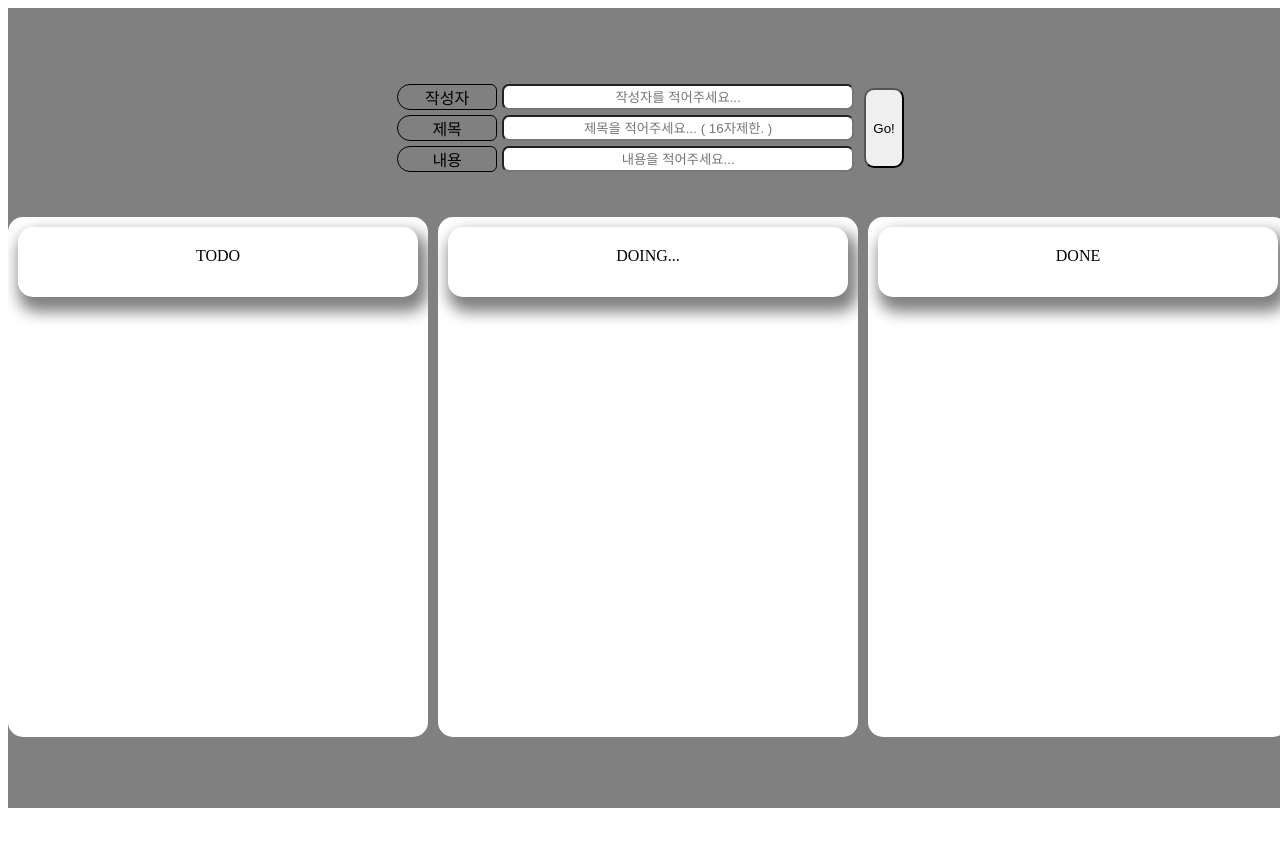
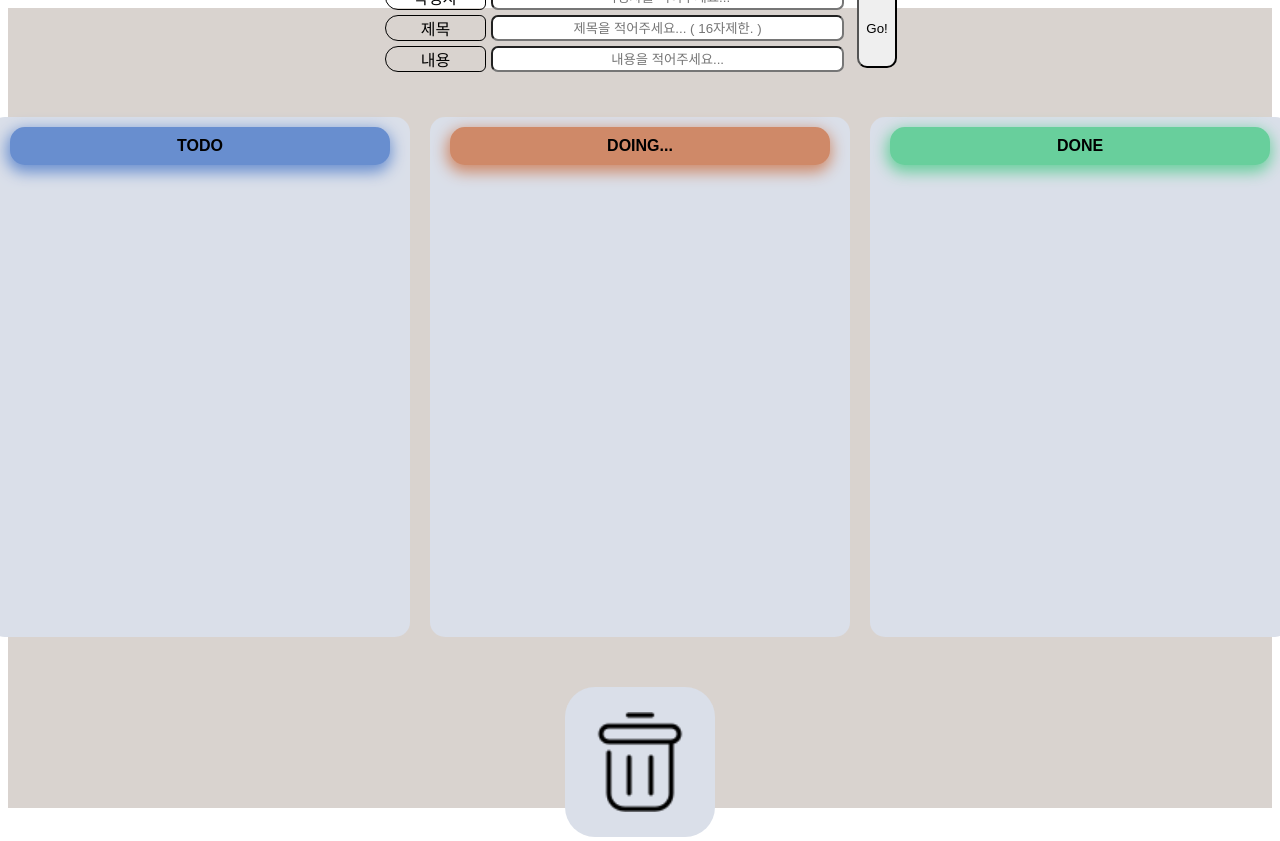
Before and after one commit to ParkBig/team-project-bukket, a React (Create React App) app: page /todoList in a window 1280 px wide. Before the commit the page ends 816 px from the top, so only its background shows below. Built offline with nearby package versions, Linux system fonts and the light colour scheme.

Commit message:
22년 10월 15일 한일 : 많음 할일 : 상세페이지

```diff
--- a/src/components/GotoList.js
+++ b/src/components/GotoList.js
@@ -27,7 +27,7 @@ const GotoList = () => {
             <Button>
                 <Link to={"/todoList"} style={{textDecoration:"none"}}>
                     <Title>
-                        Start My Goal
+                        We' ll
                     </Title>
                 </Link>
             </Button>
--- a/src/components/TodoDragDrop.js
+++ b/src/components/TodoDragDrop.js
@@ -4,22 +4,22 @@ import { useSelector, useDispatch } from "react-redux";
 import TodoDraggable from "./TodoDraggable";
 import Form from "./Form";
 import { deleteValue, insertValue } from "../store/modules/toDoList";
+import trashImg from "../img/icons8-trash-64.png"
 
 const Wrap = styled.div`
     display: flex;
-    width: 100vw;
     margin: 0 auto;
     justify-content: center;
     align-items: center;
     height: 100vh;
-    background-color: gray;
+    background-color: rgba(168, 153, 143, 0.43);
 `;
 const Boards = styled.div`
     display: flex;
     justify-content: center;
     align-items: flex-start;
     width: 100%;
-    gap: 10px;
+    gap: 20px;
 `;
 const UpperDroppable = styled.div`
     width: 400px;
@@ -28,29 +28,60 @@ const UpperDroppable = styled.div`
     border-radius: 15px;
     display: flex;
     flex-direction: column;
-    overflow: hidden;
     padding: 10px;
+    background-color: #DADFE9;
 `;
 const Title = styled.div`
-    width: 400px;
-    height: 50px;
+    width: 90%;
     border-radius: 15px;
-    box-shadow: 5px 10px 15px 5px gray;
+    box-shadow: -1px 5px 15px 2px ${(prop)=>prop.bgColor};
     text-align: center;
-    padding-top: 20px;
+    padding: 10px;
+    margin: auto;
+    background-color: ${(prop)=>prop.bgColor};
+    font-family: Arial, Helvetica, sans-serif;
+    font-weight: bolder;
 `;
 const UnderDroppable = styled.div`
     flex-grow: 1;
     transition: background-color 0.3s ease-in-out;
-    padding: 20px;
+    margin: auto;
+    margin-top: 10px;
+    padding: 10px 20px 10px 20px;
+    overflow: scroll;
+    background-color: transparent;
+    border-radius: 15px;
+    width: 88%;
+    &::-webkit-scrollbar {
+        width: 8px;
+        height: 0;
+    }
+    &::-webkit-scrollbar-thumb {
+        background-color: #424242;
+        border-radius: 50px;
+    }
+`;
+const TrashWrap = styled.div`
+    width: 150px;
+    height: 150px;
+    margin: auto;
+    margin-top: 50px;
+    background-color: #DADFE9;
+    border-radius: 30px;
+`;
+const TrashImg = styled.img`
+    width: 100px;
+    height: 100px;
+    margin: 25px;
 `;
 
-// 폼 작성후 드로파블 아래 내용 수정하기
 const TodoDragDrop = () => {
     const dispatch = useDispatch();
     const getAll = useSelector(state=>state.toDoList.value);
     const onDragEnd = (info) => {
-        dispatch(deleteValue([info.source.droppableId, info.source.index]))
+        if (!info.destination) return;
+        if (info.destination.droppableId === "trash") return dispatch(deleteValue([info.source.droppableId, info.source.index]));
+        dispatch(deleteValue([info.source.droppableId, info.source.index]));
         dispatch(insertValue([info.destination.droppableId, info.destination.index, getAll[info.source.droppableId][info.source.index]]));
     }
     return (
@@ -61,7 +92,7 @@ const TodoDragDrop = () => {
                         <Form />
                         <Boards>
                             <UpperDroppable>
-                                <Title>TODO</Title>
+                                <Title bgColor="rgba(104, 142, 207, 1)">TODO</Title>
                                 <Droppable droppableId="TO_DO">
                                     {(magic) => (
                                         <UnderDroppable ref={magic.innerRef} {...magic.droppableProps}>
@@ -72,7 +103,7 @@ const TodoDragDrop = () => {
                                 </Droppable>
                             </UpperDroppable>
                             <UpperDroppable>
-                                <Title>DOING...</Title>
+                                <Title bgColor="rgba(207, 137, 104, 1)">DOING...</Title>
                                 <Droppable droppableId="DOING">
                                     {(magic) => (
                                         <UnderDroppable ref={magic.innerRef} {...magic.droppableProps}>
@@ -83,7 +114,7 @@ const TodoDragDrop = () => {
                                 </Droppable>
                             </UpperDroppable>
                             <UpperDroppable>
-                                <Title>DONE</Title>
+                                <Title bgColor="rgba(104, 207, 156, 1)">DONE</Title>
                                 <Droppable droppableId="DONE">
                                     {(magic) => (
                                         <UnderDroppable ref={magic.innerRef} {...magic.droppableProps}>
@@ -94,8 +125,19 @@ const TodoDragDrop = () => {
                                 </Droppable>
                             </UpperDroppable>
                         </Boards>
+                        <TrashWrap>
+                            <Droppable droppableId="trash">
+                                {(magic)=> (
+                                    <div ref={magic.innerRef} {...magic.droppableProps}>
+                                        <TrashImg src={trashImg} />
+                                        {magic.placeholder}
+                                    </div>
+                                )}
+                            </Droppable>
+                        </TrashWrap>
                     </div>
                 </Wrap>
+
             </DragDropContext>
         </>
     );
--- a/src/components/TodoDraggable.js
+++ b/src/components/TodoDraggable.js
@@ -5,10 +5,13 @@ import styled from "styled-components";
 const Wrapper = styled.div`
     height: 40px;
     border: 1px solid;
-    margin: 13px auto;
+    margin: 9px auto;
+    margin-left: 8px;
     text-align: center;
     font-size: larger;
     border-radius: 10px;
+    background-color: white;
+    border-color: aliceblue;
 `;
 
 //요기서는 제목만 보이게 하자.
```
Also changed, not shown: src/img/icons8-trash-64.png (added), src/store/modules/toDoList.js (line endings or trailing spaces).
